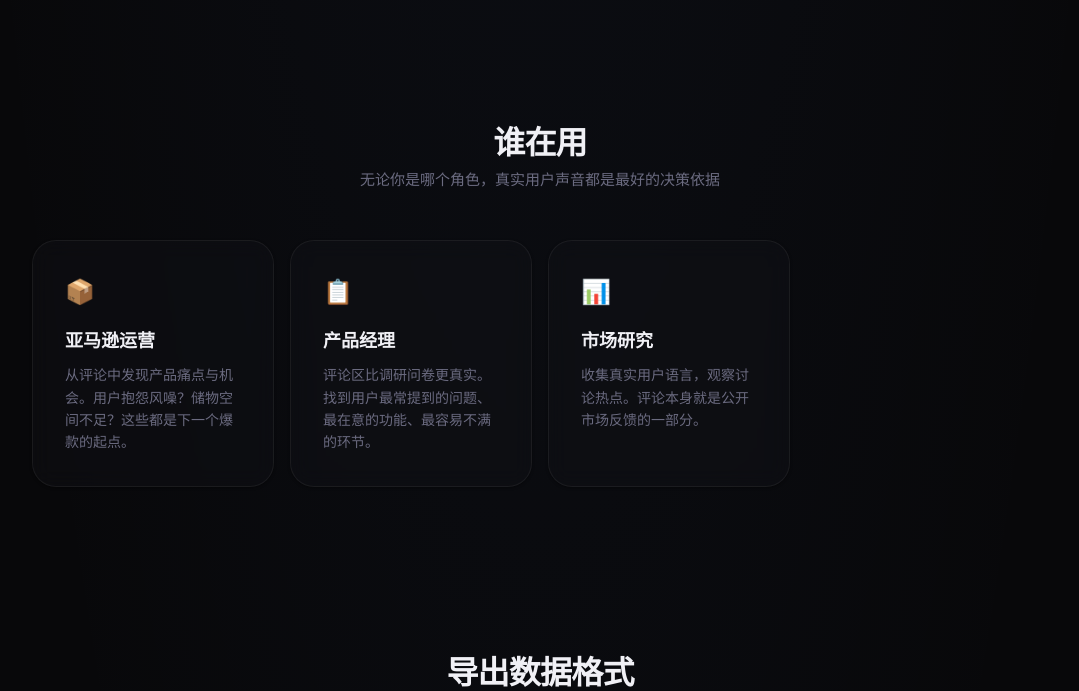
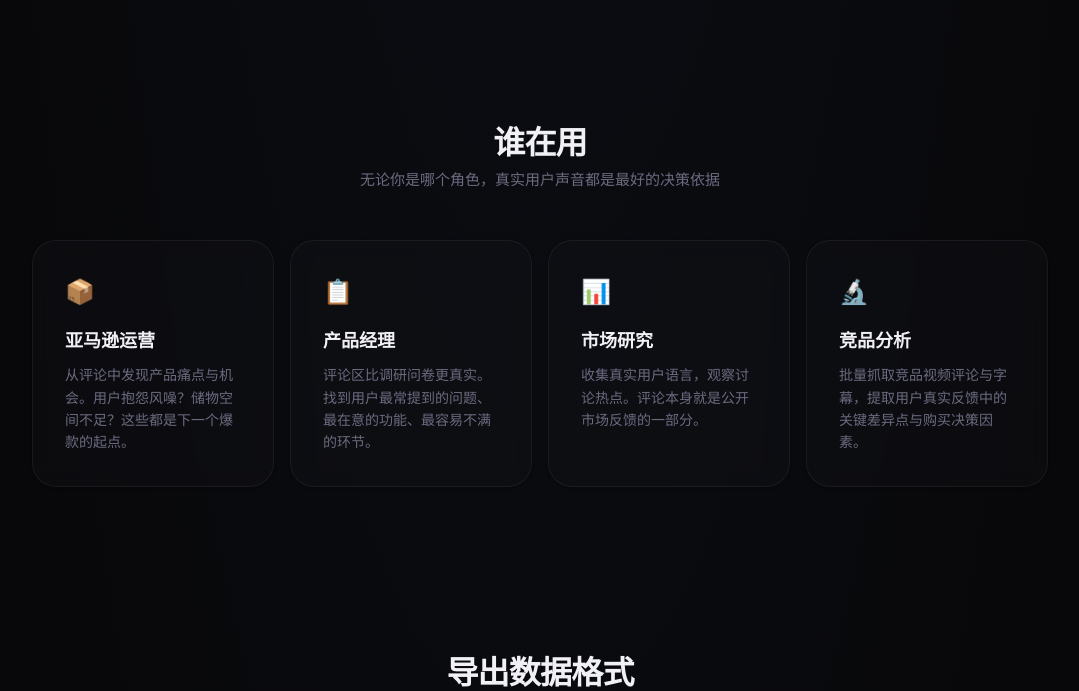
Before and after one commit to ACLANEN/youtube-comment-export, a Flask app: page / in a window 1280 px wide. Shown: the part 1794-2485 px from the top of the page, without its empty margins (100-1179 px from the left). Run offline with Flask 3, Linux system fonts and the light colour scheme.

Commit message:
feat: add 竞品分析 use case card

```diff
--- a/templates/index.html
+++ b/templates/index.html
@@ -479,6 +479,11 @@ p, li { font-size: 16px; color: var(--text-secondary); }
         <div class="icon">📊</div>
         <h3>市场研究</h3>
         <p>收集真实用户语言，观察讨论热点。评论本身就是公开市场反馈的一部分。</p>
+      </div>
+      <div class="feature-card">
+        <div class="icon">🔬</div>
+        <h3>竞品分析</h3>
+        <p>批量抓取竞品视频评论与字幕，提取用户真实反馈中的关键差异点与购买决策因素。</p>
       </div>
     </div>
   </div>
```
